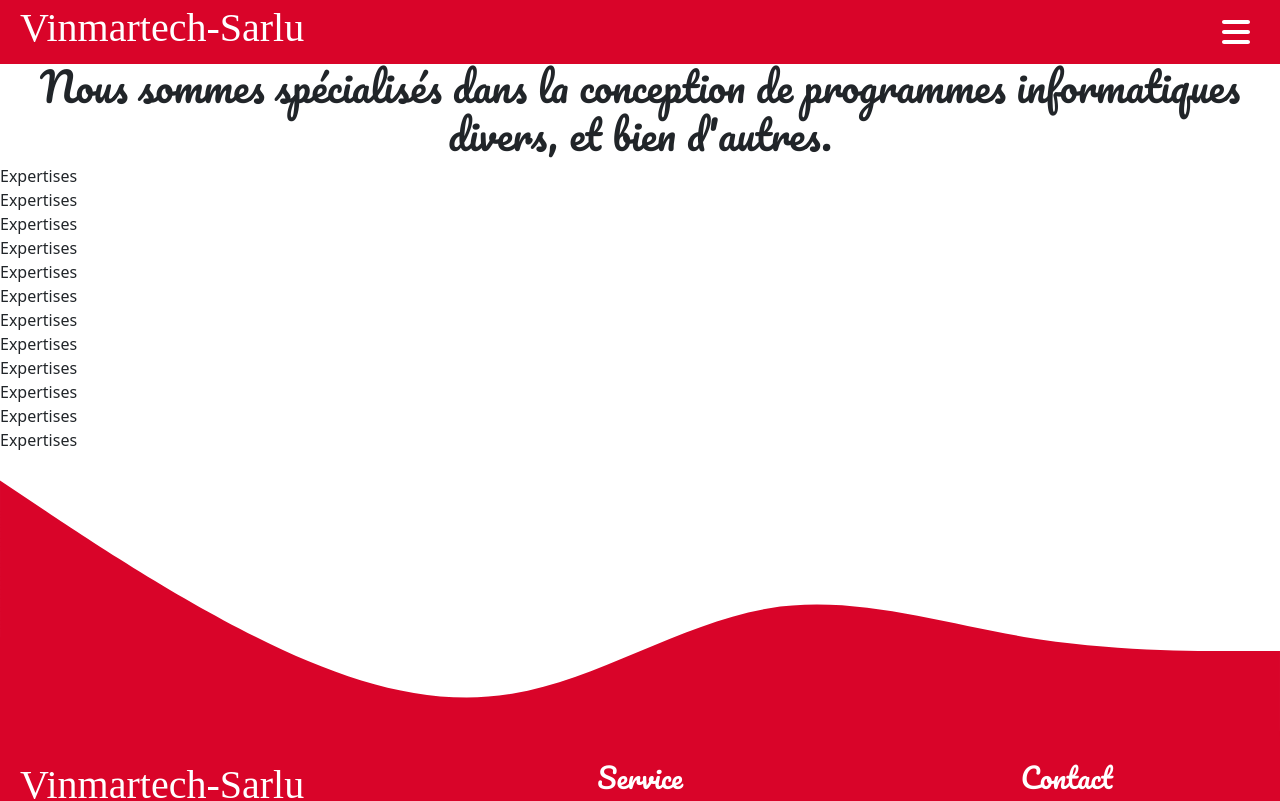
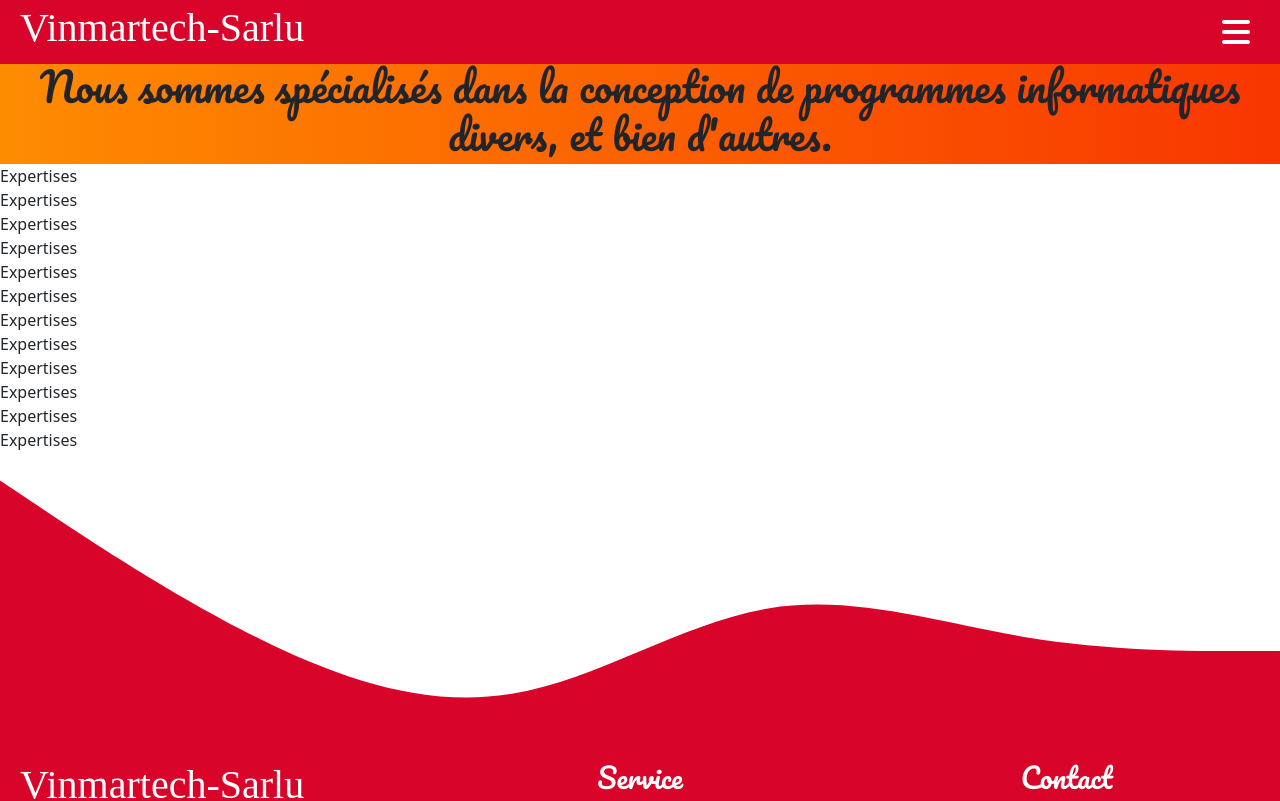
Before and after one commit to Alphonse-K/vinmartech, a React (Create React App) app: page /expertises in a window 1280 px wide. Shown: the top 801 px of the page. Built offline with nearby package versions, Linux system fonts and the light colour scheme; a web font is replaced by a local one.

Commit message:
Expertises components's css updated

```diff
--- a/src/App.css
+++ b/src/App.css
@@ -415,7 +415,12 @@ ul li .link:hover::before {
   justify-content: center;
   font-family: 'Pacifico', cursive;
   padding: 50px;
+  background: #fe8c00;  /* fallback for old browsers */
+  background: -webkit-linear-gradient(to left, #f83600, #fe8c00);  /* Chrome 10-25, Safari 5.1-6 */
+  background: linear-gradient(to left, #f83600, #fe8c00); /* W3C, IE 10+/ Edge, Firefox 16+, Chrome 26+, Opera 12+, Safari 7+ */
+
 }
+
 
 .expertise-header img {
   width: 100%;
```
